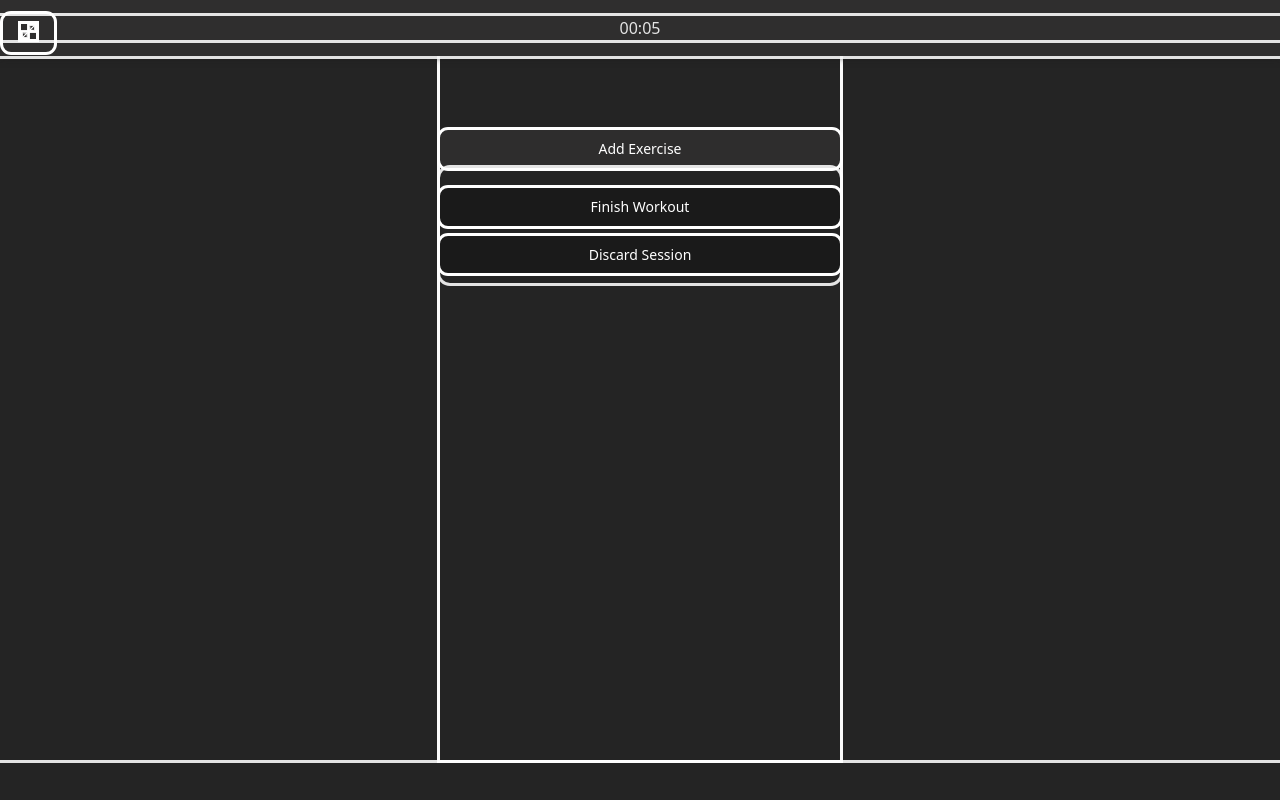
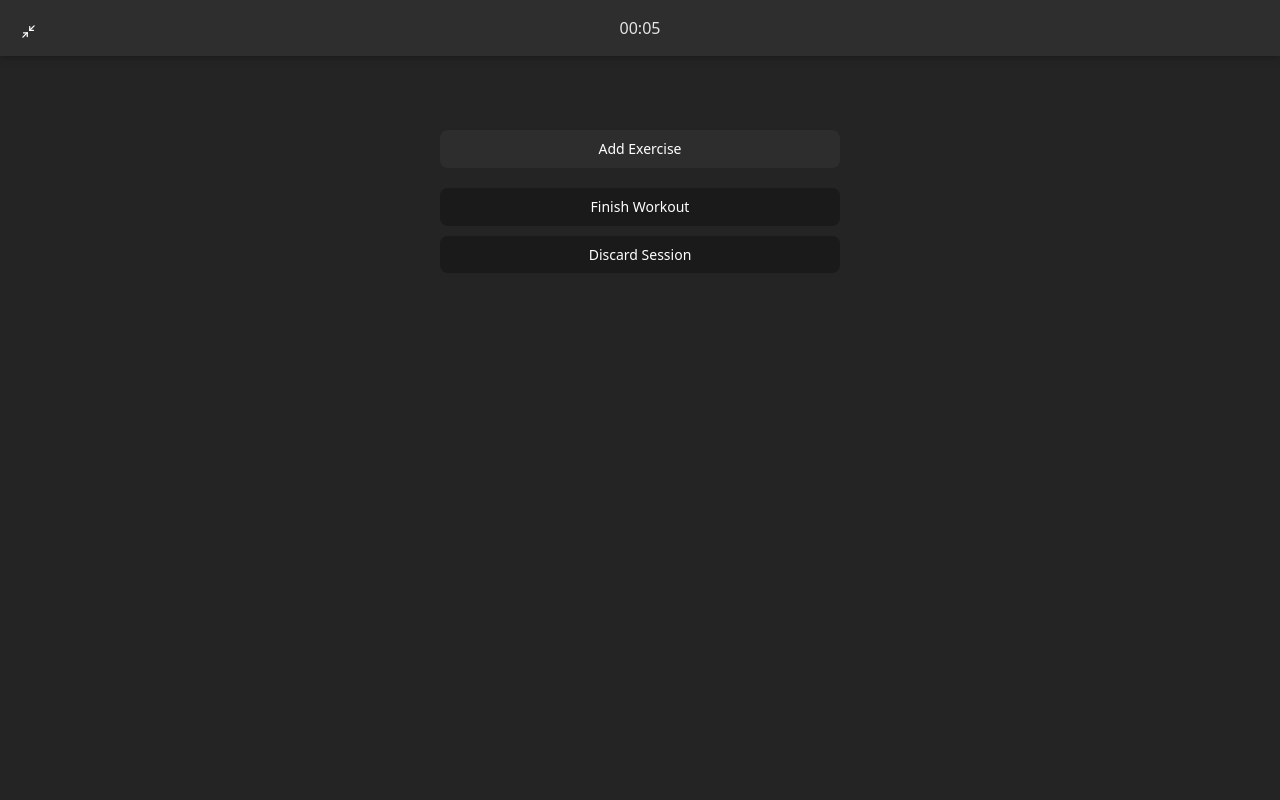
Before and after one commit to ink3rroll/Optymal, a React (Vite) app: page /session in a window 1280 px wide. Built offline with nearby package versions, Linux system fonts and the light colour scheme.

Commit message:
removed the outline

```diff
--- a/src/styles/ExerciseSession.css
+++ b/src/styles/ExerciseSession.css
@@ -1,6 +1,4 @@
-* {
-    outline: solid;
-}
+
 
 .container {
     padding-top: 10vh;
```
